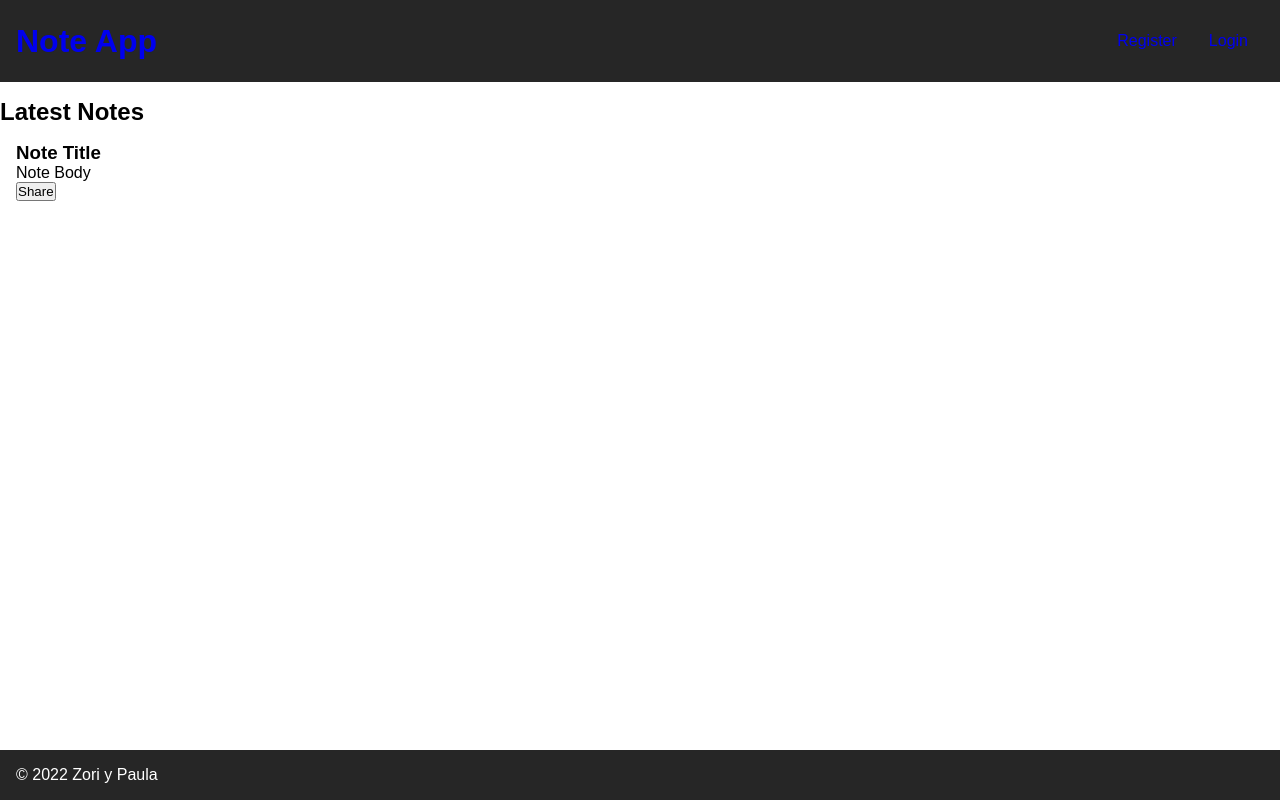
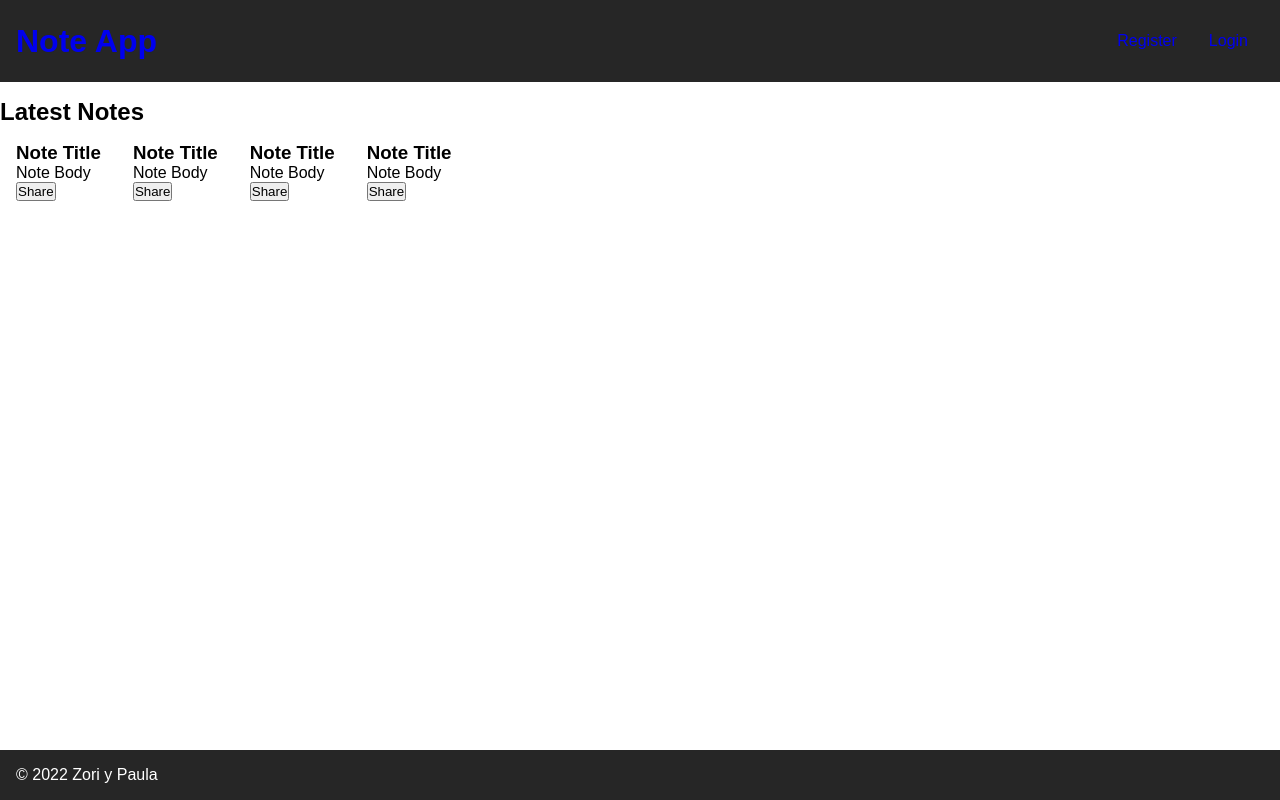
Before and after one commit to zoriregueiro/proyecto_note_app, a React (Create React App) app in the folder frontend/: page / in a window 1280 px wide. Built offline with nearby package versions, Linux system fonts and the light colour scheme.

Commit message:
notes mock

```diff
--- a/frontend/src/components/NoteList.js
+++ b/frontend/src/components/NoteList.js
@@ -1,12 +1,68 @@
 import { Note } from "./Note";
 
 export const NoteList = () => {
+  const notesMock = [
+    {
+      id: 6,
+      id_user: 1,
+      title: "Nota 1",
+      content: "Esto es una nota para la categoría 1",
+      created_at: "2022-05-31T18:35:53.000Z",
+      modified_at: null,
+      deleted_at: null,
+      image_url: null,
+      visibility: "public",
+      id_category: 1,
+    },
+    {
+      id: 7,
+      id_user: 1,
+      title: "Nota 2",
+      content: "Esto es una nota para la categoría 2",
+      created_at: "2022-07-31T18:35:53.000Z",
+      modified_at: null,
+      deleted_at: null,
+      image_url: null,
+      visibility: "public",
+      id_category: 1,
+    },
+    {
+      id: 8,
+      id_user: 1,
+      title: "Nota 3",
+      content: "Esto es una nota para la categoría 3",
+      created_at: "2022-04-31T18:35:53.000Z",
+      modified_at: null,
+      deleted_at: null,
+      image_url: null,
+      visibility: "public",
+      id_category: 1,
+    },
+    {
+      id: 9,
+      id_user: 1,
+      title: "Nota 4",
+      content: "Esto es una nota para la categoría 4",
+      created_at: "2022-05-31T18:35:53.000Z",
+      modified_at: null,
+      deleted_at: null,
+      image_url: null,
+      visibility: "public",
+      id_category: 1,
+    },
+  ];
+
   return (
-    // Hacer map
-    <ul className="note-list">
-      <li>
-        <Note />
-      </li>
-    </ul>
+    <>
+      <ul className="note-list">
+        {notesMock.map((note) => {
+          return (
+            <li>
+              <Note />
+            </li>
+          );
+        })}
+      </ul>
+    </>
   );
 };
--- a/frontend/src/services/index.js
+++ b/frontend/src/services/index.js
@@ -46,4 +46,6 @@ axios.interceptors.response.use(
   }
 );
 
+
+
 export { login, register };
```
Also changed, not shown: frontend/src/services/authService.js (+8 -0 lines).
